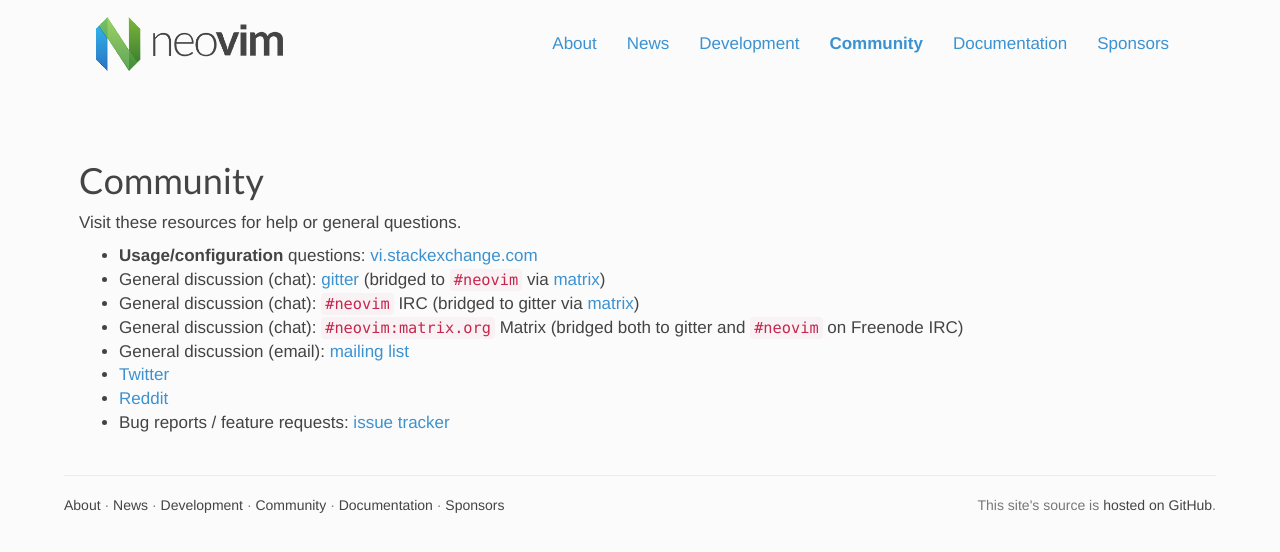
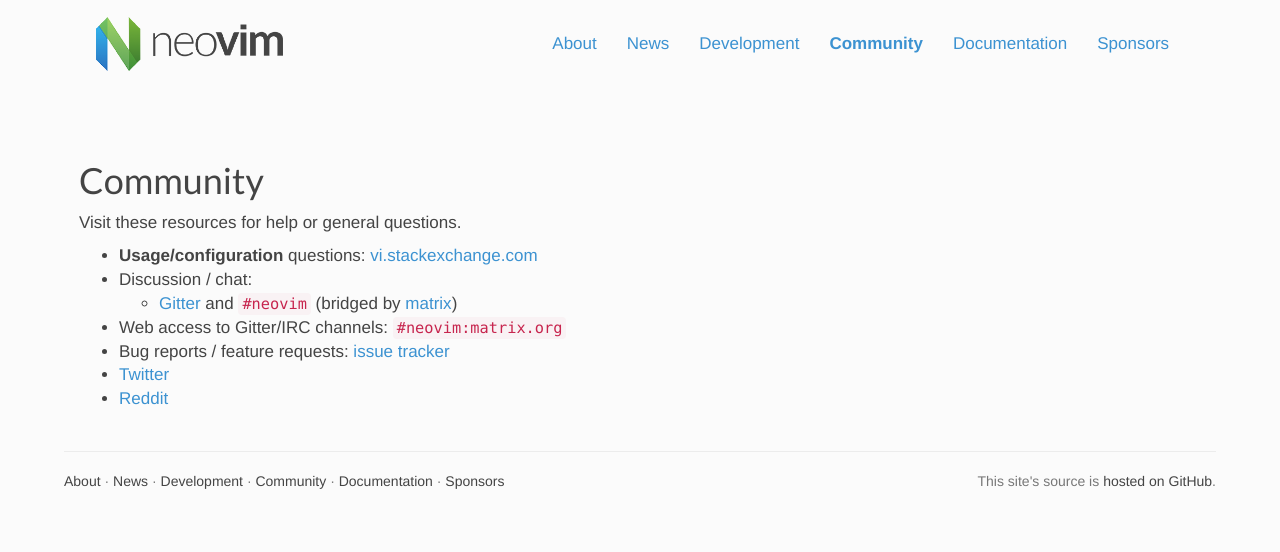
Before and after one commit to neovim/neovim.github.io, a Jekyll site: the page built from community.html, in a window 1280 px wide. Shown: the top 552 px of the page. Built offline with Jekyll 4.4.1, drawn with Linux system fonts in a browser that asks for light colours; nearby versions of some CDN libraries.

Commit message:
community.html

```diff
--- a/community.html
+++ b/community.html
@@ -17,16 +17,20 @@
 
       <ul>
         <li><b>Usage/configuration</b> questions: <a href="https://vi.stackexchange.com">vi.stackexchange.com</a></li>
-        <li>General discussion (chat): <a href="https://gitter.im/neovim/neovim">gitter</a>
-          (bridged to <code>#neovim</code> via <a href="https://matrix.org/">matrix</a>)</li>
-        <li>General discussion (chat): <a href="https://webchat.freenode.net/?channels=neovim"><code>#neovim</code></a>
-           IRC (bridged to gitter via <a href="https://matrix.org/">matrix</a>)</li>
-        <li>General discussion (chat): <a href="https://riot.im/app/#/room/#neovim:matrix.org"><code>#neovim:matrix.org</code></a>
-           Matrix (bridged both to gitter and <code>#neovim</code> on Freenode IRC)</li>
-        <li>General discussion (email): <a href="https://groups.google.com/forum/#!forum/neovim">mailing list</a></li>
+        <li>Discussion / chat:
+          <ul>
+            <li><a href="https://gitter.im/neovim/neovim">Gitter</a>
+                and <a href="https://webchat.freenode.net/?channels=neovim"><code>#neovim</code></a>
+                (bridged by <a href="https://matrix.org/">matrix</a>)
+            </li>
+          </ul>
+        </li>
+        <li>Web access to Gitter/IRC channels:
+            <a href="https://riot.im/app/#/room/#neovim:matrix.org"><code>#neovim:matrix.org</code></a>
+        </li>
+        <li>Bug reports / feature requests: <a href="https://github.com/neovim/neovim/issues">issue tracker</a></li>
         <li><a href="https://twitter.com/neovim">Twitter</a></li>
         <li><a href="https://reddit.com/r/neovim">Reddit</a></li>
-        <li>Bug reports / feature requests: <a href="https://github.com/neovim/neovim/issues">issue tracker</a></li>
       </ul>
 
     </div>
```
